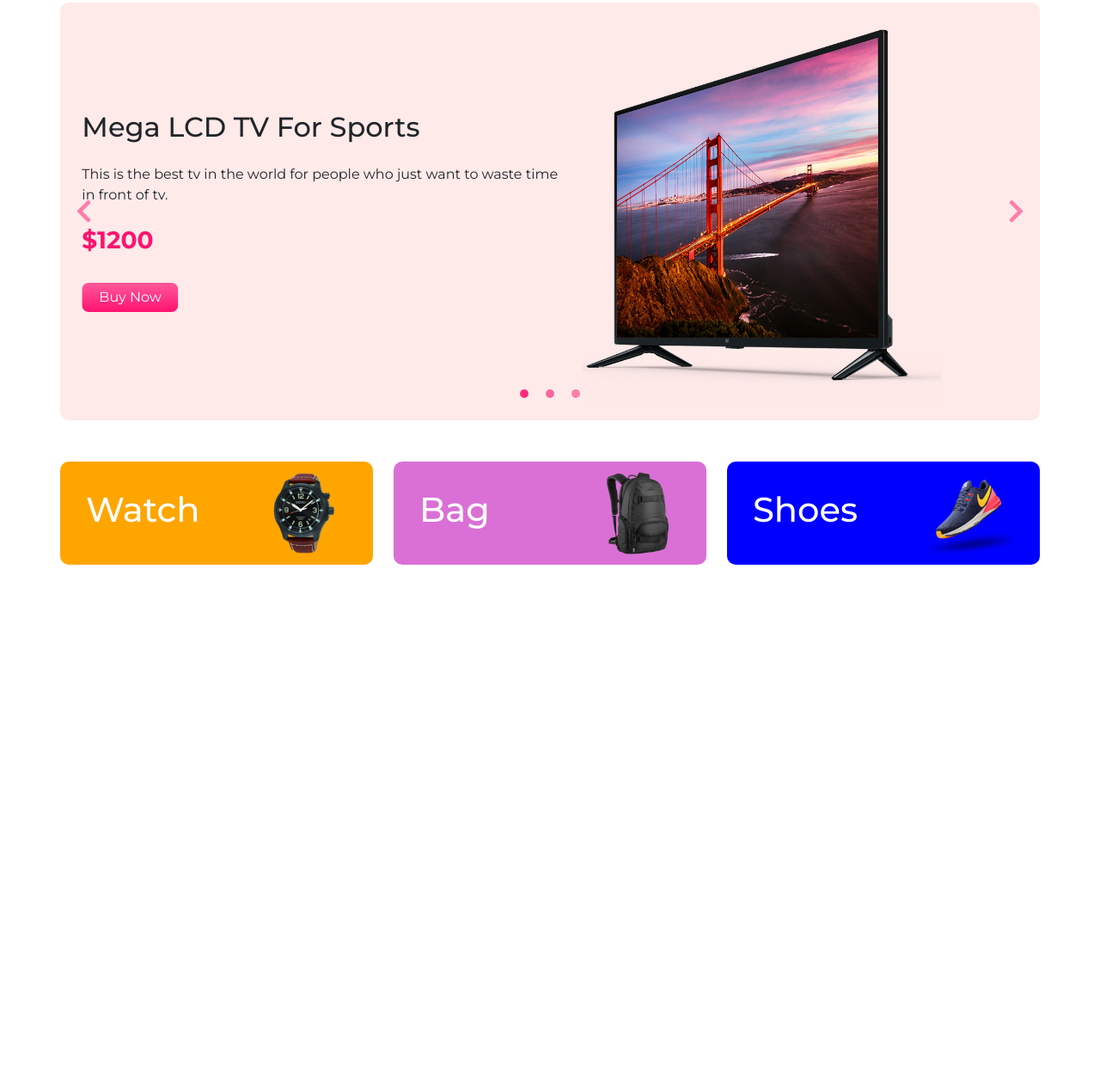
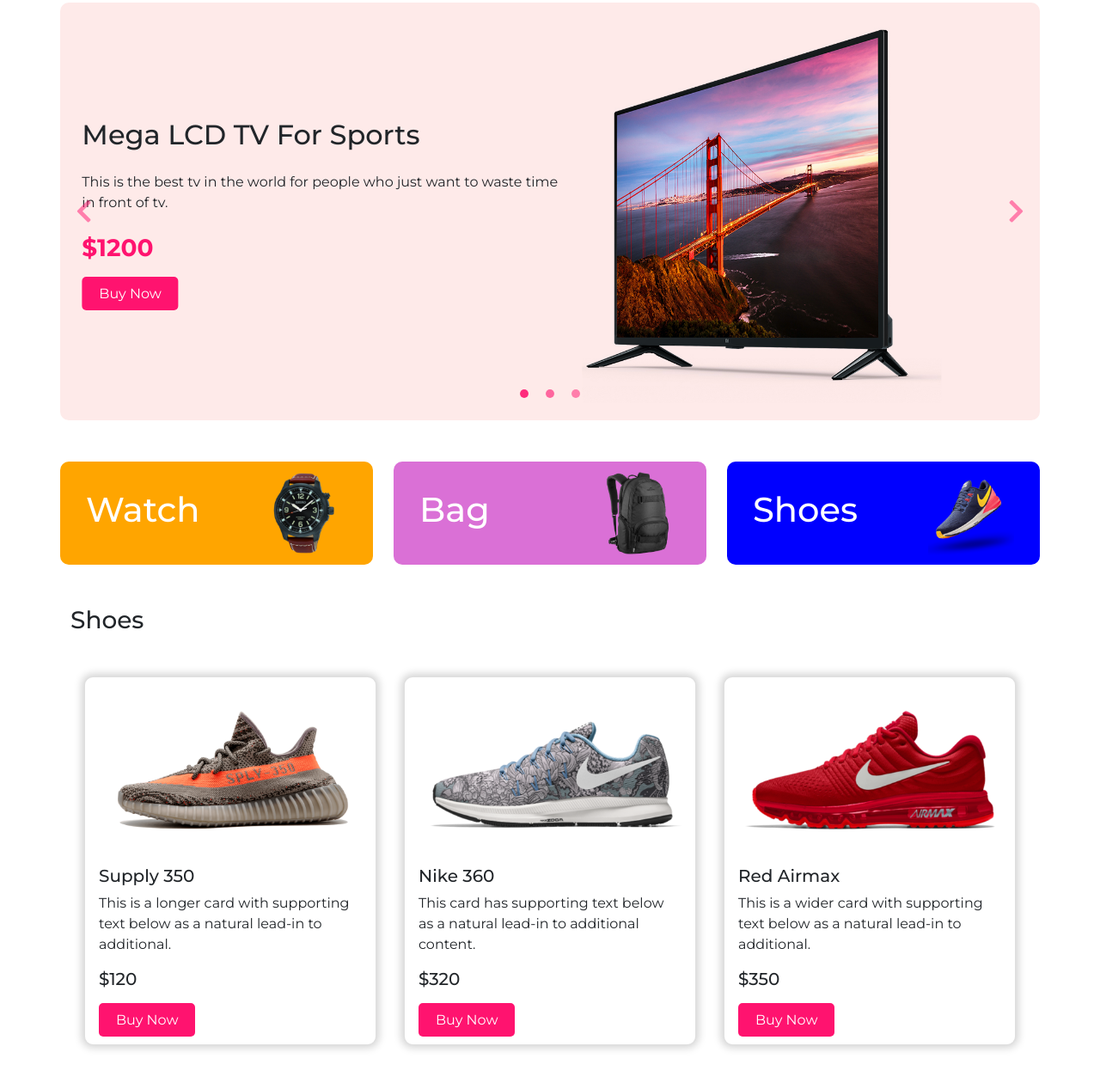
Before and after one commit to moinsoft/Panda-Commerce, a plain HTML site: page index.html in a window 1280 px wide. Shown: the part 102-1362 px from the top of the page at 86% size. Before the commit the page ends 800 px from the top, so only its background shows below. Drawn offline with nearby package versions, Linux system fonts and the light colour scheme.

Commit message:
Shoes Section  Done

```diff
--- a/css/style.css
+++ b/css/style.css
@@ -46,16 +46,16 @@ Slider Section
 }
 
 .buy-now-button {
-  background-image: linear-gradient(to bottom, #ff589b 0%, #ff136f 100%);
+  text-decoration: none;
+  background-color: #ff136f;
   color: #fff;
-  border-radius: 8px;
+  border-radius: 5px;
   border: none;
-  padding: 5px 20px;
-  transition: all 0.5s linear;
+  padding: 10px 20px;
 }
 
 .buy-now-button:hover {
-  background-image: linear-gradient(to bottom, #ff136f 0%, #ff589b 100%);
+  color: #fff;
 }
 
 .carousel-indicators [data-bs-target] {
@@ -115,3 +115,8 @@ Categorie Section
   padding: 10px 30px;
   border-radius: 10px;
 }
+
+.card {
+  border-radius: 10px;
+  box-shadow: 0 0 10px 3px lightgray;
+}
--- a/index.html
+++ b/index.html
@@ -118,9 +118,9 @@
                   waste time in front of tv.
                 </p>
 
-                <h3 class="price">$1200</h3>
+                <h3 class="price mb-4">$1200</h3>
 
-                <button class="buy-now-button mt-4">Buy Now</button>
+                <a href="#" class="buy-now-button">Buy Now</a>
               </div>
 
               <div class="col-md-5">
@@ -143,9 +143,9 @@
                   want to waste time in front of funky world
                 </p>
 
-                <h3 class="price">$420</h3>
+                <h3 class="price mb-4">$420</h3>
 
-                <button class="buy-now-button mt-4">Buy Now</button>
+                <a href="#" class="buy-now-button">Buy Now</a>
               </div>
 
               <div class="col-md-5">
@@ -168,9 +168,9 @@
                   to waste time in front
                 </p>
 
-                <h3 class="price">$600</h3>
+                <h3 class="price mb-4">$600</h3>
 
-                <button class="buy-now-button mt-4">Buy Now</button>
+                <a href="#" class="buy-now-button">Buy Now</a>
               </div>
 
               <div class="col-md-5">
@@ -256,6 +256,65 @@
     </div>
     <!-- Categorie Section End -->
 
+    <!-- Shoes Section Start -->
+    <div class="container shoes mt-5 mb-5" id="shoes">
+      <h3>Shoes</h3>
+
+      <div class="d-flex mt-5">
+        <div class="card ms-3 me-3">
+          <img src="assets/shoes/shoe-1.png" class="card-img-top" alt="" />
+
+          <div class="card-body">
+            <h5 class="card-title">Supply 350</h5>
+
+            <p class="card-text">
+              This is a longer card with supporting text below as a natural
+              lead-in to additional.
+            </p>
+
+            <h5 class="mb-4">$120</h5>
+
+            <a href="#" class="buy-now-button">Buy Now</a>
+          </div>
+        </div>
+
+        <div class="card ms-3 me-3">
+          <img src="assets/shoes/shoe-2.png" class="card-img-top" alt="" />
+
+          <div class="card-body">
+            <h5 class="card-title">Nike 360</h5>
+
+            <p class="card-text">
+              This card has supporting text below as a natural lead-in to
+              additional content.
+            </p>
+
+            <h5 class="mb-4">$320</h5>
+
+            <a href="#" class="buy-now-button">Buy Now</a>
+          </div>
+        </div>
+
+        <div class="card ms-3 me-3">
+          <img src="assets/shoes/shoe-3.png" class="card-img-top" alt="" />
+
+          <div class="card-body">
+            <h5 class="card-title">Red Airmax</h5>
+
+            <p class="card-text">
+              This is a wider card with supporting text below as a natural
+              lead-in to additional.
+            </p>
+
+            <h5 class="mb-4">$350</h5>
+
+            <a href="#" class="buy-now-button">Buy Now</a>
+          </div>
+        </div>
+      </div>
+    </div>
+    <!-- Shoes Section End -->
+
     <!-- Bootstrap Bundle with Popper -->
     <script src="https://cdn.jsdelivr.net/npm/bootstrap@5.0.2/dist/js/bootstrap.bundle.min.js"></script>
   </body>
```
